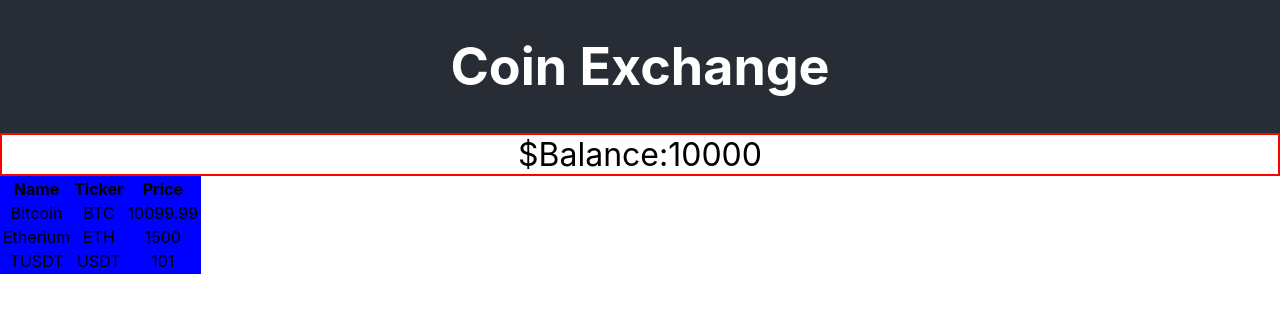
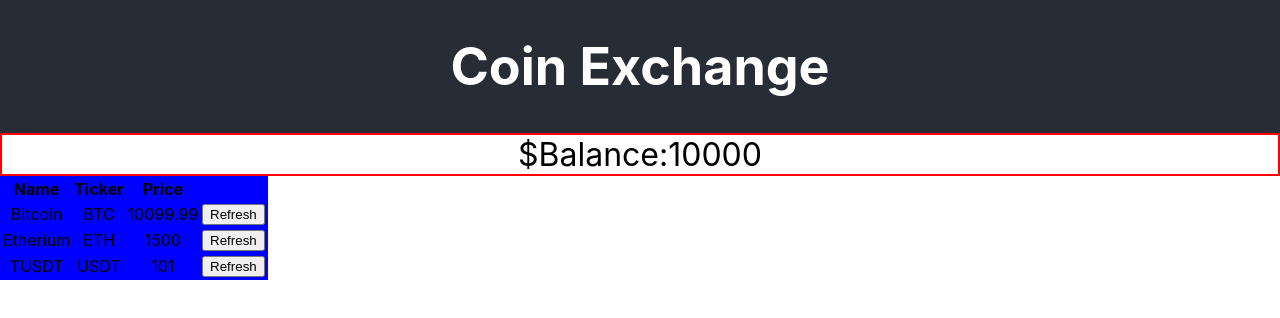
Before and after one commit to Madanpurohit/coin-exchane, a React (Create React App) app: page / in a window 1280 px wide. Shown: the top 318 px of the page. Built offline with nearby package versions, Linux system fonts and the light colour scheme.

Commit message:
adding refresh button

```diff
--- a/src/Components/Coin/Coin.jsx
+++ b/src/Components/Coin/Coin.jsx
@@ -6,24 +6,29 @@ export default class Coin extends Component {
         this.state={
             price:this.props.price+100
         }
+        this.handleclick=this.handleclick.bind(this);
+
     }
-    // componentDidMount(){
-    //     const callback=()=>{
-    //         const randompercentage=0.995+Math.random()*0.01;
-    //         this.setState(function(oldstate){
-    //             return {
-    //                 price:oldstate.price*randompercentage
-    //             };
-    //         });
-    //     }
-    //     setInterval(callback,1000)
-    // }
+    handleclick(event){
+        event.preventDefault()
+            const randompercentage=0.995+Math.random()*0.01;
+            this.setState(function(oldstate){
+                return {
+                    price:oldstate.price*randompercentage
+                };
+            });
+        }
     render() {
         return (
                 <tr className="coin-row">
                     <td>{this.props.name}</td>
                     <td>{this.props.ticker}</td>
                     <td>{this.state.price}</td>
+                    <td>
+                        <form action="#" method="post">
+                            <button onClick={this.handleclick}>Refresh</button>
+                        </form>
+                    </td>
                 </tr>
         )
     }
```
Also changed, not shown: 1 other file (tests, documents, lock files or other folders).
